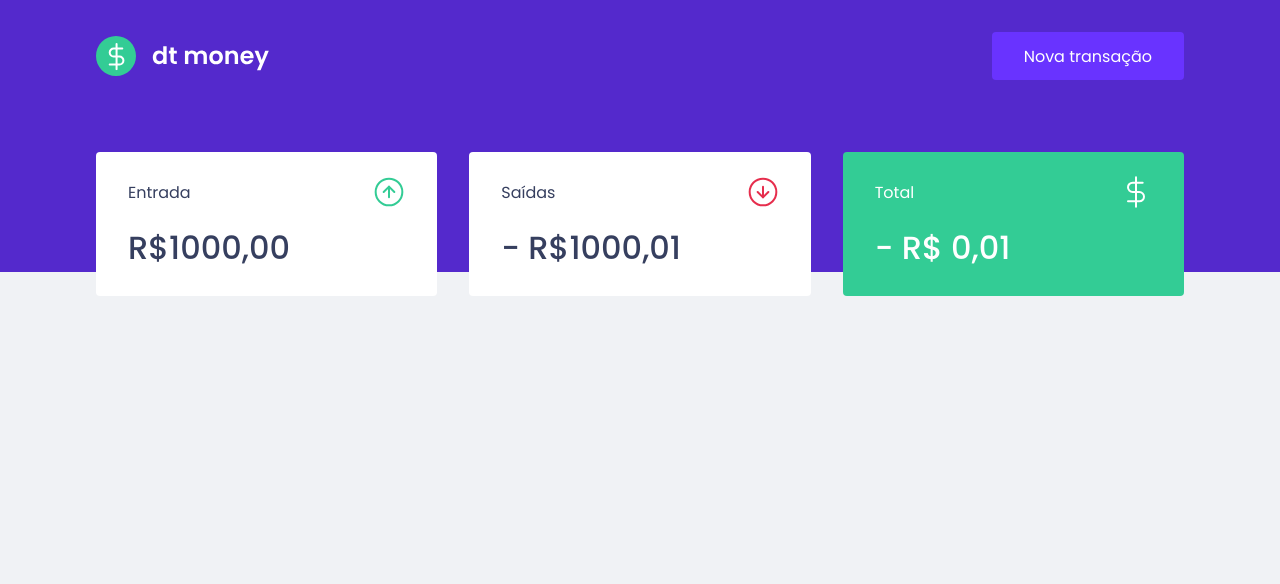
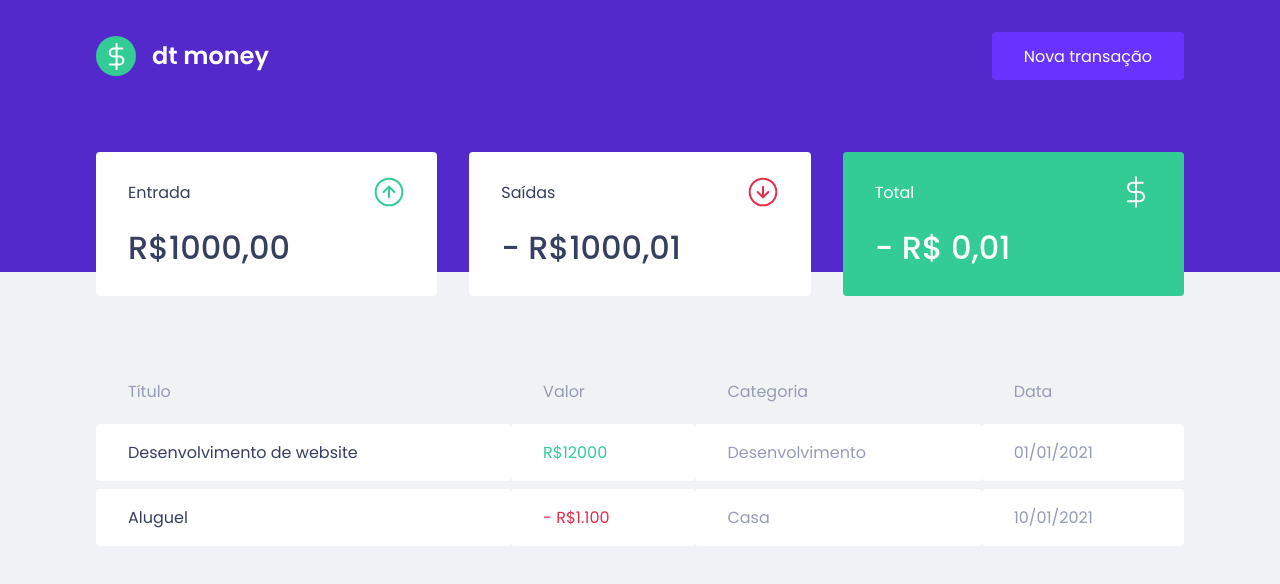
Before and after one commit to lucascarrias/aulas-ignite-react, a React (Create React App) app in the folder 02-moneycare/: page / in a window 1280 px wide. Shown: the top 584 px of the page. Built offline with nearby package versions, Linux system fonts and the light colour scheme.

Commit message:
Chapter 2 - Create table component

```diff
--- a/02-moneycare/src/components/Dashboard/index.tsx
+++ b/02-moneycare/src/components/Dashboard/index.tsx
@@ -1,10 +1,12 @@
 import { Summary } from '../Summary';
+import { TransactionsTable } from '../TransactionsTable';
 import { Container } from './styles';
 
 export function Dashboard() {
   return (
     <Container>
       <Summary />
+      <TransactionsTable />
     </Container>
   );
 }
--- /dev/null
+++ b/02-moneycare/src/components/TransactionsTable/index.tsx
@@ -0,0 +1,31 @@
+import { Container } from "./styles";
+
+export function TransactionsTable() {
+  return (
+    <Container>
+      <table>
+        <thead>
+          <th>Título</th>
+          <th>Valor</th>
+          <th>Categoria</th>
+          <th>Data</th>
+        </thead>
+
+        <tbody>
+          <tr>
+            <td>Desenvolvimento de website</td>
+            <td className="deposit">R$12000</td>
+            <td>Desenvolvimento</td>
+            <td>01/01/2021</td>
+          </tr>
+          <tr>
+            <td>Aluguel</td>
+            <td className="withdraw">- R$1.100</td>
+            <td>Casa</td>
+            <td>10/01/2021</td>
+          </tr>
+        </tbody>
+      </table>
+    </Container>
+  );
+}
--- /dev/null
+++ b/02-moneycare/src/components/TransactionsTable/styles.ts
@@ -0,0 +1,38 @@
+import styled from "styled-components";
+
+export const Container = styled.div`
+  margin-top: 4rem;
+
+  table {
+    width: 100%;
+    border-spacing: 0 0.5rem;
+
+    th {
+      color: var(--text-body);
+      font-weight: 400;
+      padding: 1rem 2rem;
+      text-align: left;
+      line-height:1rem;
+    }
+
+    td {
+      padding: 1rem 2rem;
+      border: 0;
+      background: var(--shape);
+      color: var(--text-body);
+      border-radius: 0.25rem;
+
+      &:first-child {
+        color: var(--text-title);
+      }
+
+      &.deposit {
+        color: var(--green);
+      }
+
+      &.withdraw {
+        color: var(--red);
+      }
+    }
+  }
+`;
```
